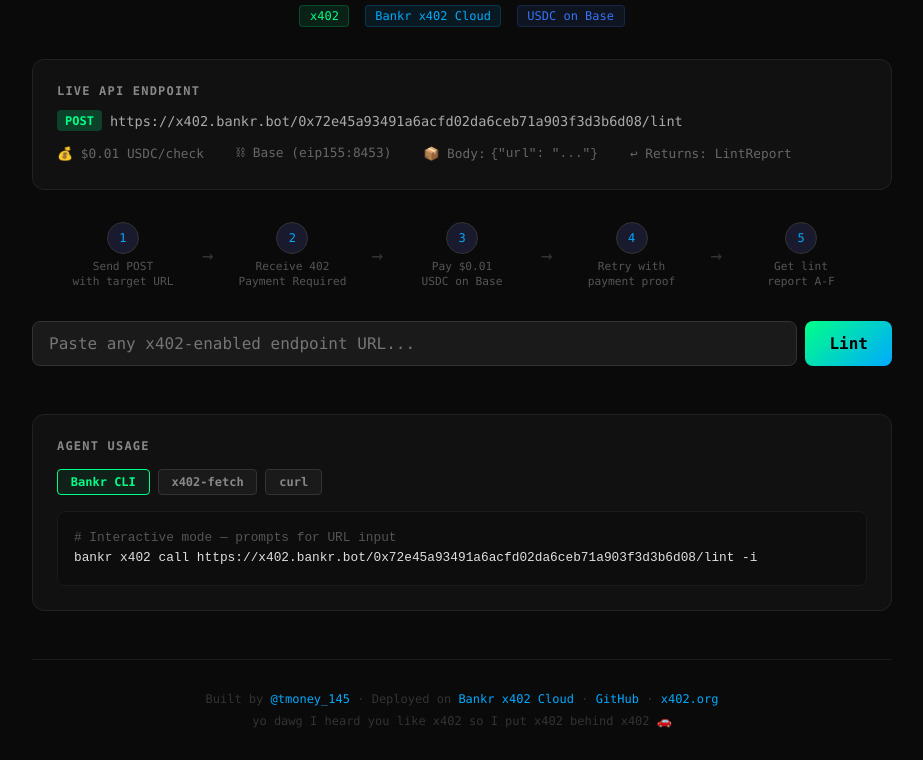
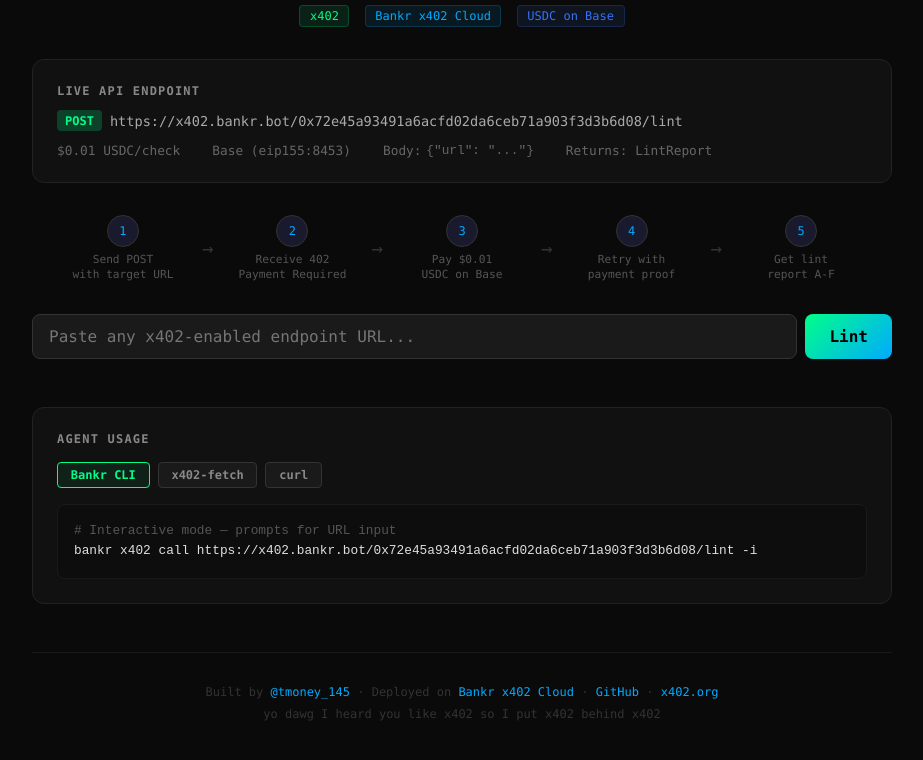
Before and after one commit to tyler-james-bridges/x402-lint, a plain HTML site: page index.html in a window 1280 px wide. Shown: the part 108-868 px from the top of the page, without its empty margins (178-1101 px from the left). Drawn offline with Linux system fonts and the light colour scheme.

Commit message:
remove slop emojis

```diff
--- a/index.html
+++ b/index.html
@@ -371,10 +371,10 @@
         <span class="url-text">https://x402.bankr.bot/0x72e45a93491a6acfd02da6ceb71a903f3d3b6d08/lint</span>
       </div>
       <div class="endpoint-details">
-        <span>💰 $0.01 USDC/check</span>
-        <span>⛓ Base (eip155:8453)</span>
-        <span>📦 Body: <code>{"url": "..."}</code></span>
-        <span>↩ Returns: LintReport</span>
+        <span>$0.01 USDC/check</span>
+        <span>Base (eip155:8453)</span>
+        <span>Body: <code>{"url": "..."}</code></span>
+        <span>Returns: LintReport</span>
       </div>
     </div>
 
@@ -457,7 +457,7 @@ curl -X POST https://x402.bankr.bot/0x72e45a93491a6acfd02da6ceb71a903f3d3b6d08/l
         <a href="https://github.com/tyler-james-bridges/x402-lint" target="_blank">GitHub</a> ·
         <a href="https://x402.org" target="_blank">x402.org</a>
       </p>
-      <p style="margin-top: 0.5rem;">yo dawg I heard you like x402 so I put x402 behind x402 🚗</p>
+      <p style="margin-top: 0.5rem;">yo dawg I heard you like x402 so I put x402 behind x402</p>
     </div>
   </div>
 
```
Also changed, not shown: README.md.
